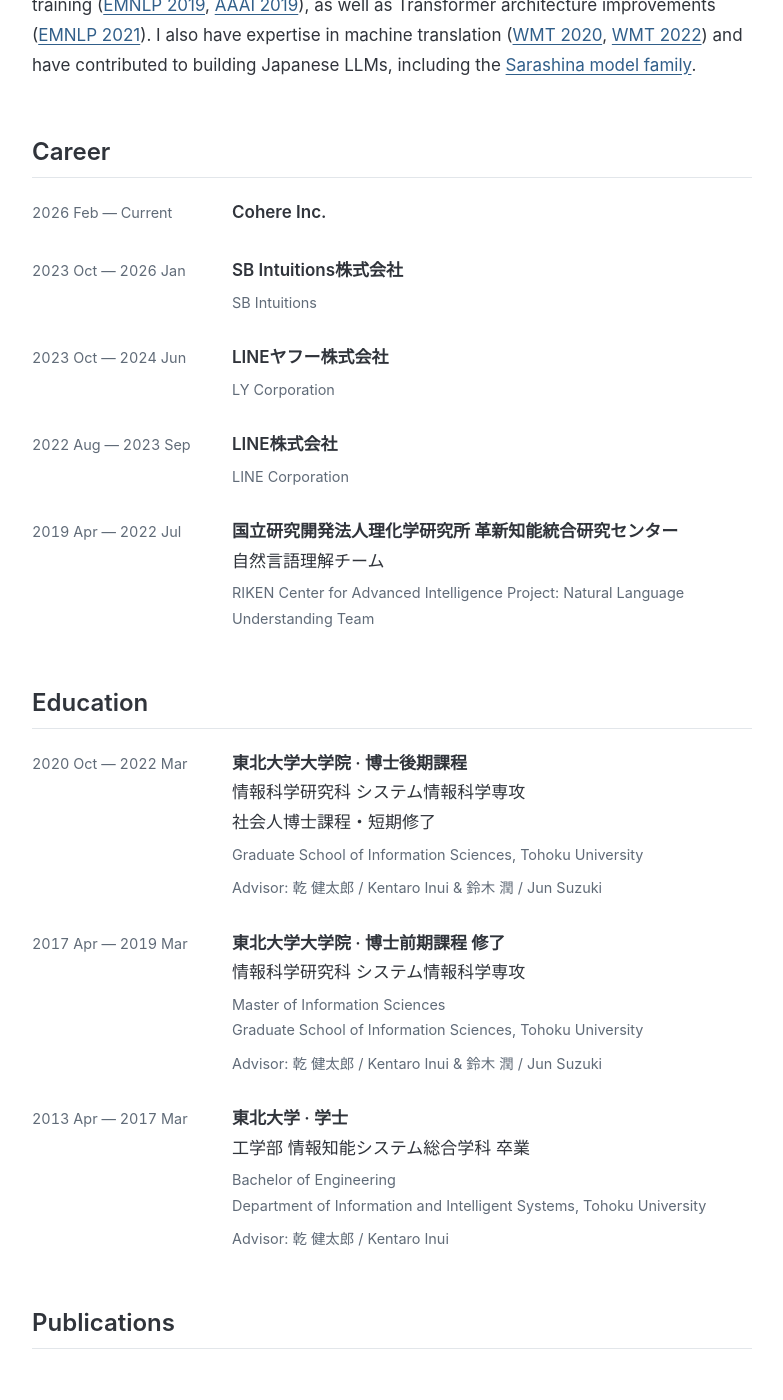
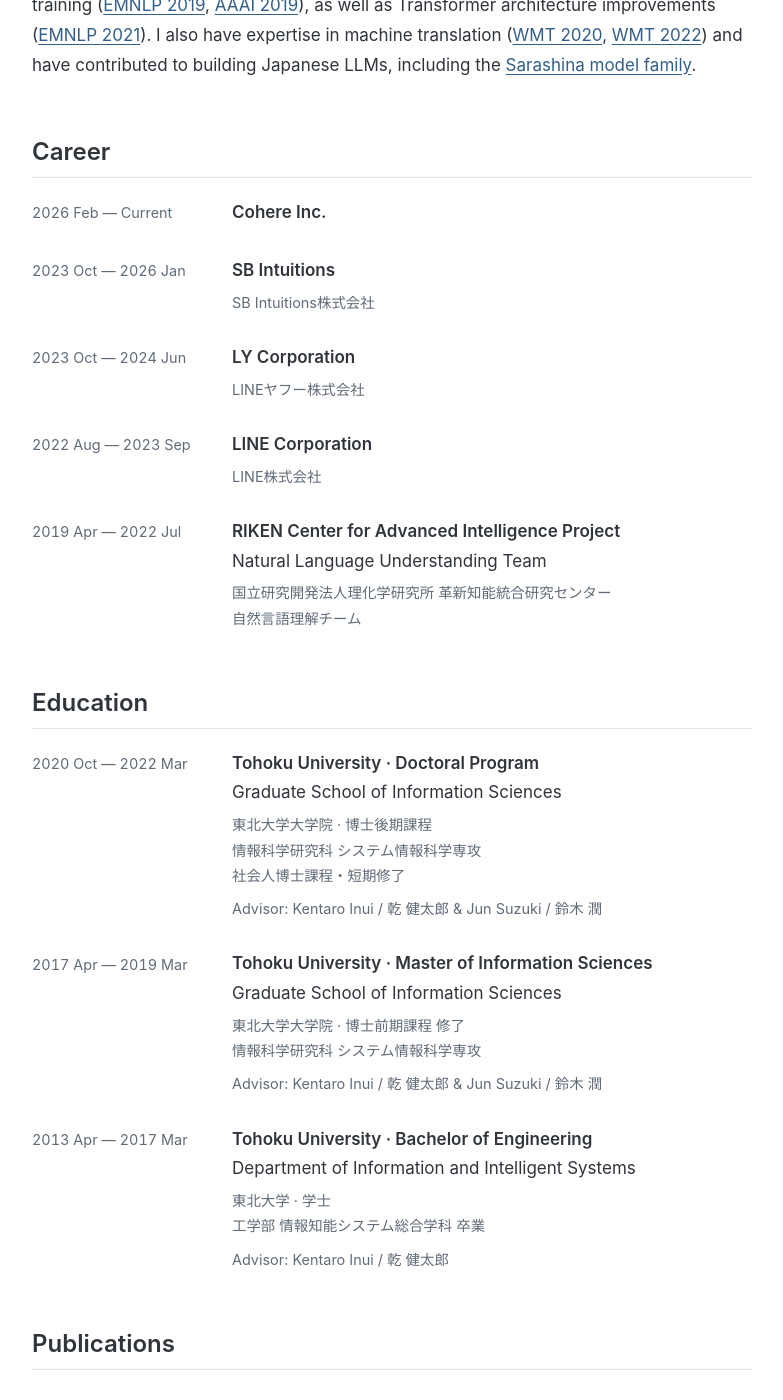
Before and after one commit to butsugiri/butsugiri.github.io, a Jekyll site: the page built from my-blog/index.md, in a window 1280 px wide and 1400 px high, scrolled down 379 px. Shown: the whole window, without its empty margins (248-1031 px from the left). Built offline with Jekyll 4.4.1, drawn with Linux system fonts in a browser that asks for light colours.

Commit message:
Show career and education in English first and add doctoral thesis

```diff
--- a/my-blog/index.md
+++ b/my-blog/index.md
@@ -18,30 +18,30 @@ My expertise spans synthetic-data generation, semi-supervised learning, and mode
   <li class="history-entry">
     <div class="history-date">2023 Oct — 2026 Jan</div>
     <div class="history-detail">
-      <strong>SB Intuitions株式会社</strong>
-      <div class="history-secondary">SB Intuitions</div>
+      <strong>SB Intuitions</strong>
+      <div class="history-secondary">SB Intuitions株式会社</div>
     </div>
   </li>
   <li class="history-entry">
     <div class="history-date">2023 Oct — 2024 Jun</div>
     <div class="history-detail">
-      <strong>LINEヤフー株式会社</strong>
-      <div class="history-secondary">LY Corporation</div>
+      <strong>LY Corporation</strong>
+      <div class="history-secondary">LINEヤフー株式会社</div>
     </div>
   </li>
   <li class="history-entry">
     <div class="history-date">2022 Aug — 2023 Sep</div>
     <div class="history-detail">
-      <strong>LINE株式会社</strong>
-      <div class="history-secondary">LINE Corporation</div>
+      <strong>LINE Corporation</strong>
+      <div class="history-secondary">LINE株式会社</div>
     </div>
   </li>
   <li class="history-entry">
     <div class="history-date">2019 Apr — 2022 Jul</div>
     <div class="history-detail">
-      <strong><span class="history-phrase">国立研究開発法人</span><span class="history-phrase">理化学研究所</span> <span class="history-phrase">革新知能統合研究センター</span></strong>
-      <div>自然言語理解チーム</div>
-      <div class="history-secondary">RIKEN Center for Advanced Intelligence Project: Natural Language Understanding Team</div>
+      <strong>RIKEN Center for Advanced Intelligence Project</strong>
+      <div>Natural Language Understanding Team</div>
+      <div class="history-secondary"><span class="history-phrase">国立研究開発法人</span><span class="history-phrase">理化学研究所</span> <span class="history-phrase">革新知能統合研究センター</span><br>自然言語理解チーム</div>
     </div>
   </li>
 </ul>
@@ -52,29 +52,28 @@ My expertise spans synthetic-data generation, semi-supervised learning, and mode
   <li class="history-entry">
     <div class="history-date">2020 Oct — 2022 Mar</div>
     <div class="history-detail">
-      <strong>東北大学大学院 · 博士後期課程</strong>
-      <div>情報科学研究科 システム情報科学専攻</div>
-      <div>社会人博士課程・短期修了</div>
-      <div class="history-secondary">Graduate School of Information Sciences, Tohoku University</div>
-      <div class="history-advisor">Advisor: 乾 健太郎 / Kentaro Inui &amp; 鈴木 潤 / Jun Suzuki</div>
+      <strong>Tohoku University · Doctoral Program</strong>
+      <div>Graduate School of Information Sciences</div>
+      <div class="history-secondary">東北大学大学院 · 博士後期課程<br>情報科学研究科 システム情報科学専攻<br>社会人博士課程・短期修了</div>
+      <div class="history-advisor">Advisor: Kentaro Inui / 乾 健太郎 &amp; Jun Suzuki / 鈴木 潤</div>
     </div>
   </li>
   <li class="history-entry">
     <div class="history-date">2017 Apr — 2019 Mar</div>
     <div class="history-detail">
-      <strong>東北大学大学院 · 博士前期課程 修了</strong>
-      <div>情報科学研究科 システム情報科学専攻</div>
-      <div class="history-secondary">Master of Information Sciences<br>Graduate School of Information Sciences, Tohoku University</div>
-      <div class="history-advisor">Advisor: 乾 健太郎 / Kentaro Inui &amp; 鈴木 潤 / Jun Suzuki</div>
+      <strong>Tohoku University · Master of Information Sciences</strong>
+      <div>Graduate School of Information Sciences</div>
+      <div class="history-secondary">東北大学大学院 · 博士前期課程 修了<br>情報科学研究科 システム情報科学専攻</div>
+      <div class="history-advisor">Advisor: Kentaro Inui / 乾 健太郎 &amp; Jun Suzuki / 鈴木 潤</div>
     </div>
   </li>
   <li class="history-entry">
     <div class="history-date">2013 Apr — 2017 Mar</div>
     <div class="history-detail">
-      <strong>東北大学 · 学士</strong>
-      <div>工学部 情報知能システム総合学科 卒業</div>
-      <div class="history-secondary">Bachelor of Engineering<br>Department of Information and Intelligent Systems, Tohoku University</div>
-      <div class="history-advisor">Advisor: 乾 健太郎 / Kentaro Inui</div>
+      <strong>Tohoku University · Bachelor of Engineering</strong>
+      <div>Department of Information and Intelligent Systems</div>
+      <div class="history-secondary">東北大学 · 学士<br>工学部 情報知能システム総合学科 卒業</div>
+      <div class="history-advisor">Advisor: Kentaro Inui / 乾 健太郎</div>
     </div>
   </li>
 </ul>
```
Also changed, not shown: my-blog/_bibliography/others.bib (+9 -0 lines).
